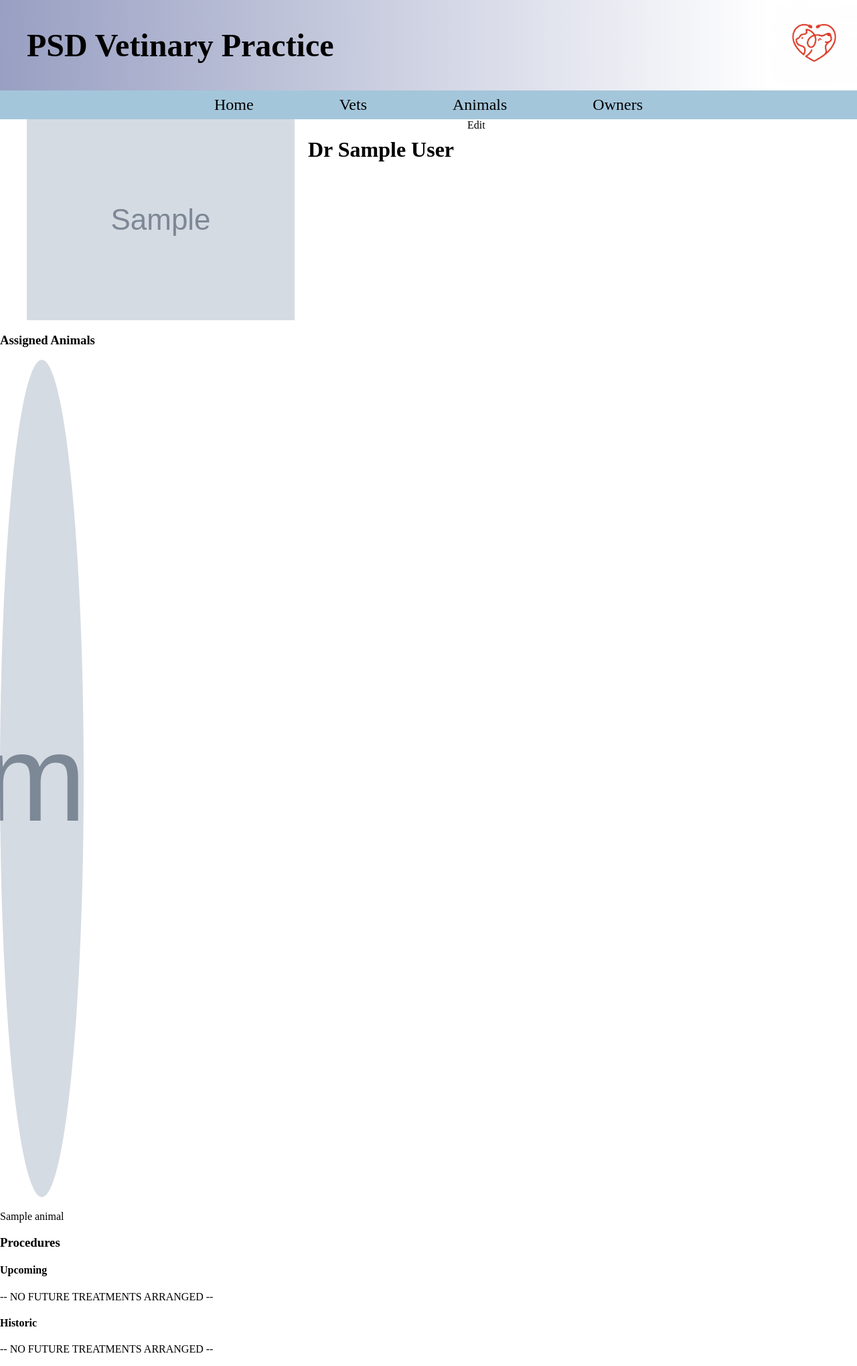
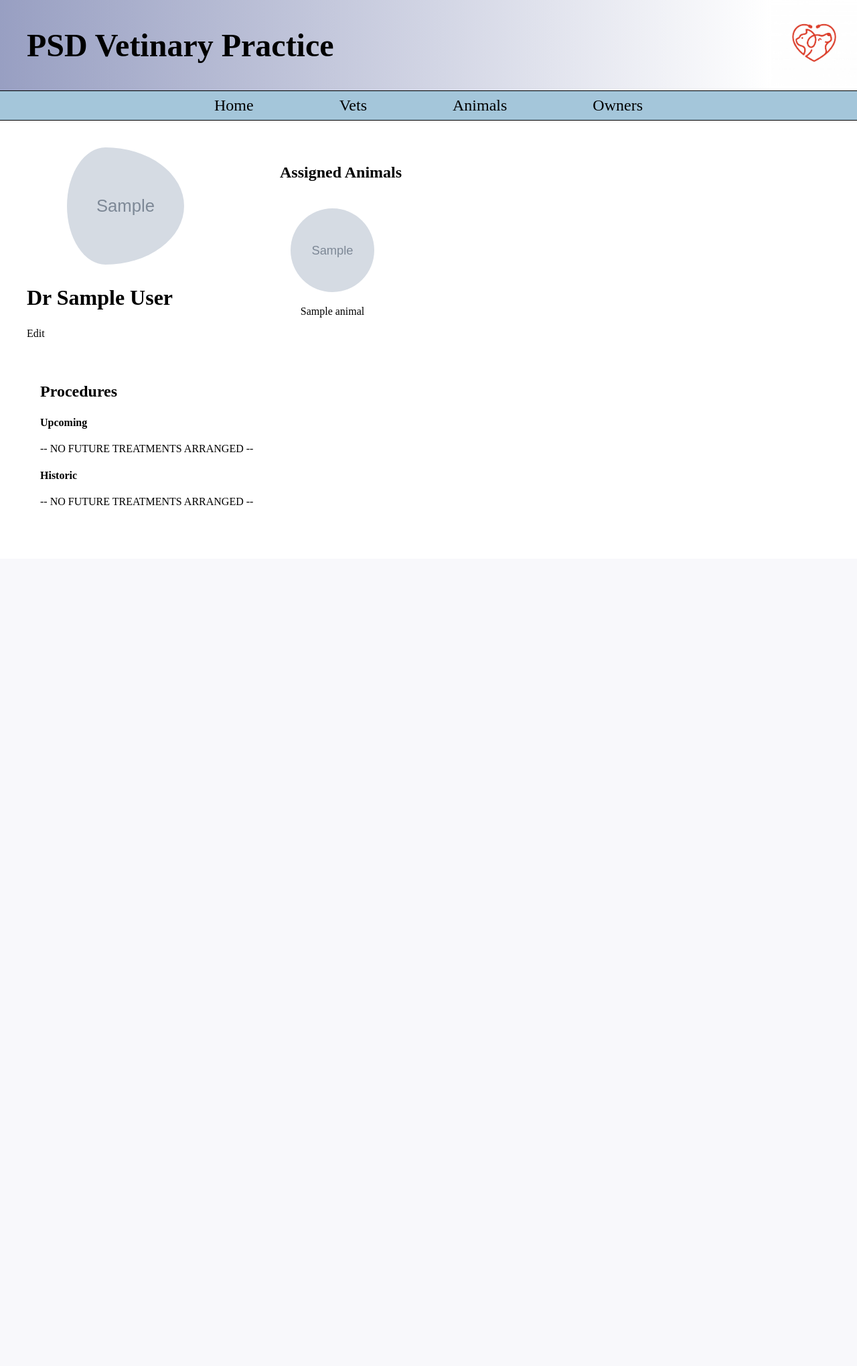
Before and after one commit to Buckshee7/VetinaryPractice, a Flask app: page /vets/1 in a window 1280 px wide. Shown: the whole page at 67% size. After the commit the page ends 754 px from the top, so only its background shows below. Run offline with Flask 2, Linux system fonts and the light colour scheme; grey boxes marked "Sample" are stand-in pictures; a database or web service that is not in the repository returns one stand-in record (values such as "Sample title"); some libraries are stand-ins or nearby versions.

Commit message:
added CSS for owners and show views

```diff
--- a/static/style.css
+++ b/static/style.css
@@ -26,6 +26,8 @@ header > nav {
     width: 100%;
     margin: 0px;
     padding: 0;
+    border-top: 1px solid black;
+    border-bottom: 1px solid black;
 }
 
 header > nav > ul {
@@ -63,9 +65,9 @@ header > nav > ul > li:hover {
     border-radius: 100%;
 }
 
-.secondary_info > a > img {
+.secondary_image {
     width: 125px;
-    height: 1250px;
+    height: 125px;
     border-radius: 100%;
 }
 
@@ -89,8 +91,8 @@ header > nav > ul > li:hover {
     height: 100%;
 }
 
-h2 {
-    font-size: 2em;
+#primary > h2 {
+    font-size: 2.4em;
     padding: 0 20px;
 }
 
@@ -135,7 +137,7 @@ h2 {
     text-align: center;
     border-radius: 5px;
     line-height: 25px;
-    margin: 0;
+    margin: 5px;
 }
 
 .delete:hover {
@@ -148,6 +150,7 @@ h2 {
 
 .members {
     text-align: center;
+    margin: 16px;
 }
 
 .members > h3 {
@@ -157,3 +160,84 @@ h2 {
 .new {
     background-color: #e6f7da;
 }
+
+.edit:hover {
+    background-color: #f8f2c0;
+}
+
+.show {
+    display: grid;
+    grid-template-columns: 33% 33% 33%;
+    grid-template-rows: auto;
+    grid-template-areas:
+    "primary secondary tertiary"
+    "treatment treatment treatment";
+    height: 100%;
+    padding: 40px;
+    row-gap: 20px;
+}
+
+#primary {
+    grid-area: primary;
+    padding: 20px;
+}
+
+#secondary {
+    grid-area: secondary;
+    padding: 20px;
+}
+
+#tertiary {
+    grid-area: tertiary;
+    padding: 20px;
+}
+
+#treatment {
+    grid-area: treatment;
+    padding: 20px;
+}
+
+.inline {
+    display: inline-block;
+}
+
+h3 {
+    font-size: 1.5em;
+}
+
+.show_vet{
+    display: grid;
+    grid-template-columns: 24% 24% 24% 24%;
+    grid-template-rows: auto;
+    grid-template-areas:
+    "vet animals animals animals"
+    "treatment treatment treatment treatment";
+    height: 100%;
+    padding: 40px;
+    row-gap: 20px;
+}
+
+#vet > h2 {
+    font-size: 2em;
+}
+
+#vet > img {
+    padding-left: 60px;
+}
+
+#vet {
+    grid-area: vet;
+}
+
+#animals {
+    grid-area: animals;
+    padding-left: 50px;
+}
+
+#animals > h3 {
+    padding-left: 40px;
+}
+
+#show_owner {
+    margin: 40px;
+}
--- a/templates/vets/show.html
+++ b/templates/vets/show.html
@@ -1,34 +1,40 @@
 {% extends 'base.html' %}
 
 {% block content %}
-    <div class="primary_info">
-        <img  src="../{{ vet.img_url }}" alt="Profile picture of Dr {{ vet.last_name }}">
+    <section class="show_vet">
+        <div id="vet">
+            <img class="primary_image" src="../{{ vet.img_url }}" alt="Profile picture of Dr {{ vet.last_name }}">
             <h2>Dr {{ vet.first_name }} {{vet.last_name }}</h2>
             <a href="/vets/{{ vet.id }}/edit">Edit</a>
         </div>
-    <div>
+        <div id="animals">
             <h3>Assigned Animals</h3>
             {% if animals %}
+                <div class="primary_info">
                     {% for animal in animals %}
-            <div class="secondary_info">
+                        <div class="members">
                             <a href="/animals/{{ animal.id }}">
-                    <img src="../{{ animal.img_url }}" alt="Profile picture of {{ animal.name }}">
+                                <img class="secondary_image" src="../{{ animal.img_url }}" alt="Profile picture of {{ animal.name }}">
                             </a>
                             <p>{{ animal.name }}</p>
                         </div>
                     {% endfor %}
+                </div>
             {% else %}
                 <p>-- NO ASSIGNED ANIMALS --</p>
             {% endif %}
         </div>
-    <div>
+        <div id="treatment">
             <h3>Procedures</h3>
             <h4>Upcoming</h4>
                 {% if treatments_future %}
                     {% for treatment in treatments_future %}
-                    <p>{{ treatment.date }} : {{ treatment.details }} </p>
-                    <a href="/treatments/{{ treatment.id }}/edit/vet">Update</a>
-                    <a href="/treatments/{{ treatment.id }}/delete/vet">Delete</a>
+                    <div>
+                        <p class="inline">{{ treatment.date }} : {{ treatment.details }} </p>
+                        <a class="button edit inline" href="/animals/{{ treatment.animal.id }}">Animal</a>
+                        <a class="button edit inline" href="/treatments/{{ treatment.id }}/edit/vet">Update</a>
+                        <a class="button delete inline" href="/treatments/{{ treatment.id }}/delete/vet">Delete</a>
+                    </div>
                         {% endfor %}
                 {% else %}
                     <p>-- NO FUTURE TREATMENTS ARRANGED --</p>
@@ -36,12 +42,16 @@
             <h4>Historic</h4>
                 {% if treatments_past %}
                     {% for treatment in treatments_past %}
-                    <p>{{ treatment.date }} : {{ treatment.details }}</p>
-                    <a href="/treatments/{{ treatment.id }}/edit/vet">Update</a>
-                    <a href="/treatments/{{ treatment.id }}/delete/vet">Delete</a>
+                        <div>
+                            <p class="inline">{{ treatment.date }} : {{ treatment.details }}</p>
+                            <a class="button edit inline" href="/animals/{{ treatment.animal.id }}">Animal</a>
+                            <a class="button edit inline" href="/treatments/{{ treatment.id }}/edit/vet">Update</a>
+                            <a class="button delete inline" href="/treatments/{{ treatment.id }}/delete/vet">Delete</a>
+                        </div>
                     {% endfor %}
                 {% else %}
                     <p>-- NO FUTURE TREATMENTS ARRANGED --</p>
                 {% endif %}
         </div>
+    </section>
 {% endblock %}
```
Also changed, not shown: templates/animals/show.html (+16 -14 lines), templates/owners/index.html (+10 -7 lines), templates/owners/show.html (+8 -4 lines). Lines whose indentation alone changed are shown as unchanged.
